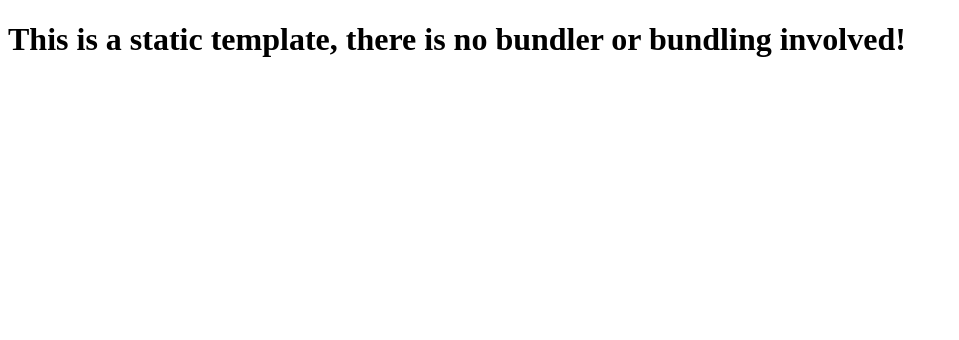
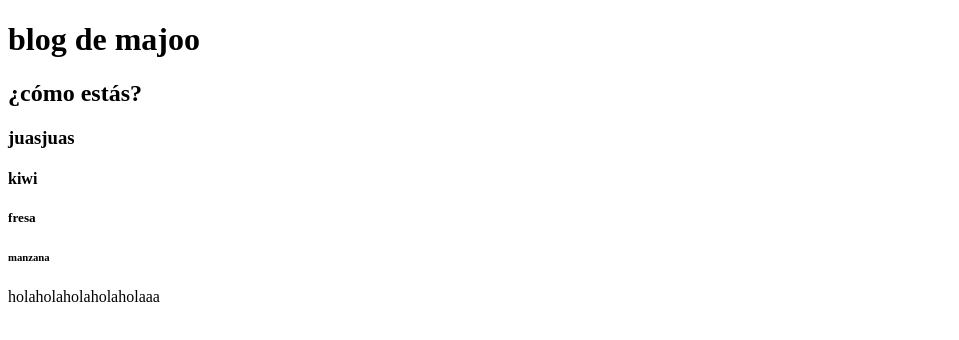
Before and after one commit to majo-barroso/htmn-majo-barroso, a website: page index.html in a window 1280 px wide. Shown: the whole page, without its empty margins (0-959 px from the left). Drawn offline with Linux system fonts and the light colour scheme.

Commit message:
TITULOS Y PARRAFOS

```diff
--- a/index.html
+++ b/index.html
@@ -1,12 +1,32 @@
 <!DOCTYPE html>
 <html lang="en">
   <head>
-    <meta charset="UTF-8">
-    <meta name="viewport" content="width=device-width, initial-scale=1.0">
-    <meta http-equiv="X-UA-Compatible" content="ie=edge">
+    <meta charset="UTF-8" />
+    <meta name="viewport" content="width=device-width, initial-scale=1.0" />
+    <meta http-equiv="X-UA-Compatible" content="ie=edge" />
     <title>Static Template</title>
   </head>
   <body>
-    <h1>This is a static template, there is no bundler or bundling involved!</h1>
+    <h1>
+      blog de majoo
+    </h1>
+    <h2>
+      ¿cómo estás?
+    <h2>
+    <h3>
+      juasjuas
+    </h3>
+    <h4>
+      kiwi
+    </h4>
+    <h5>
+     fresa
+    </h5>
+    <h6>
+     manzana
+    </h6>
+    <p7>
+holaholaholaholaholaaa
+    </p7>
   </body>
 </html>
```
